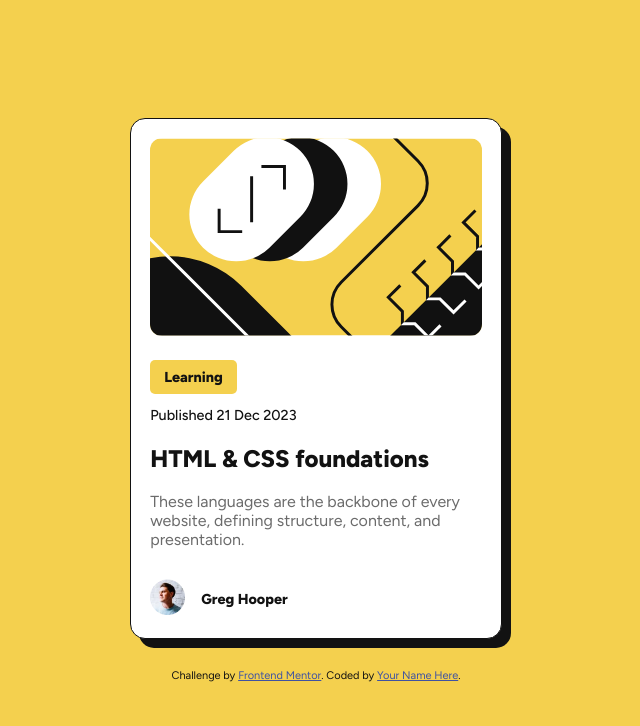
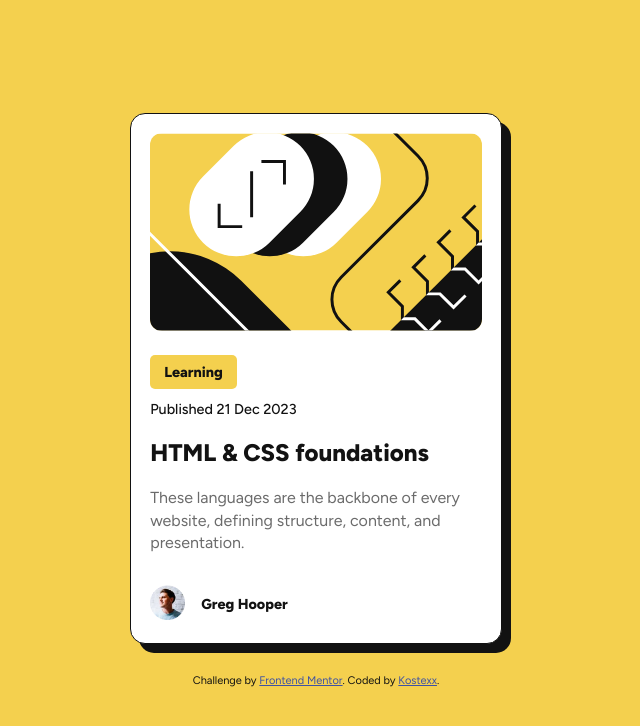
Before and after one commit to Kostexx/blog-preview-card, a plain HTML site: page index.html in a window 1280 px wide. Shown: the whole page, without its empty margins (324-964 px from the left). Drawn offline with Linux system fonts and the light colour scheme.

Commit message:
Update files

```diff
--- a/index.html
+++ b/index.html
@@ -39,7 +39,7 @@
 
 <div class="attribution">
     Challenge by <a href="https://www.frontendmentor.io?ref=challenge" target="_blank">Frontend Mentor</a>.
-    Coded by <a href="#">Your Name Here</a>.
+    Coded by <a href="https://www.frontendmentor.io/profile/Kostexx" target="_blank">Kostexx</a>.
   </div>
 </body>
 </html>
--- a/style.css
+++ b/style.css
@@ -7,7 +7,7 @@
 }
 
 body {
-    margin: 0 auto;
+    margin: auto;
     display: flex;
     align-items: center;
     flex-direction: column;
@@ -63,11 +63,12 @@ body {
 }
 
 .content h1:hover {
-    color: var(--color-yellow);
+color: var(--color-yellow);
 }
 
 .content p {
-    color: var(--color-light);
+color: var(--color-light);
+    line-height: 1.4rem;
 }
 
 .author-image img {
```
